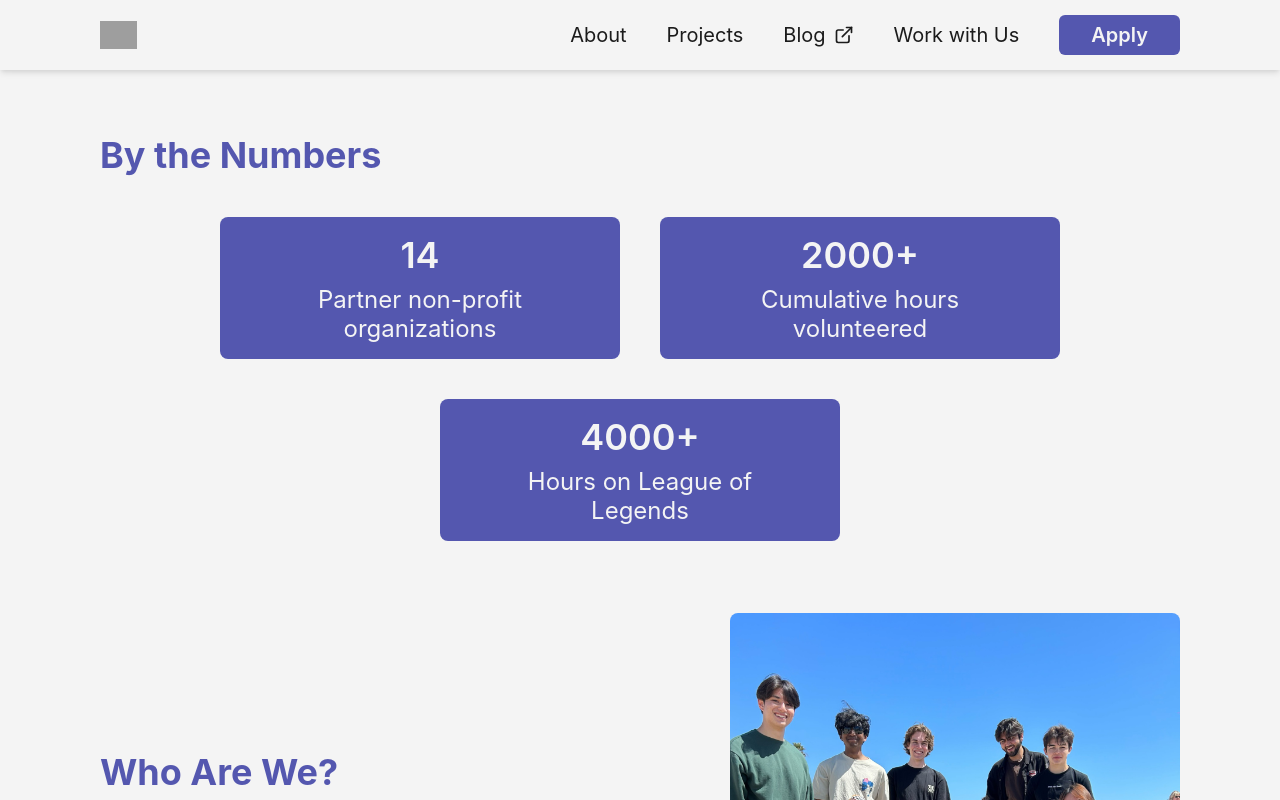
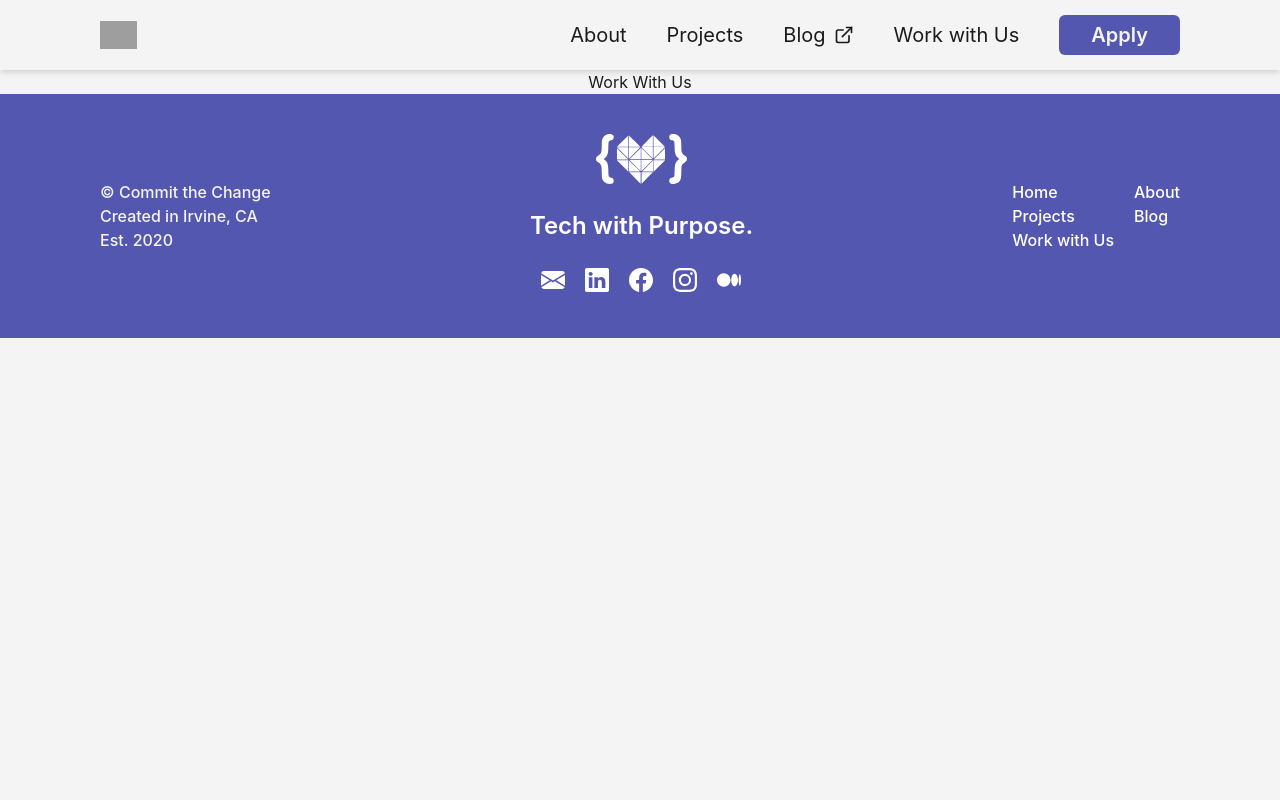
Before and after one commit to ctc-uci/website, a React (Vite) app: page /work-with-us in a window 1280 px wide. Before the commit this address led to /. Shown: the top 800 px of the page. Built offline with nearby package versions, Linux system fonts and the light colour scheme; grey boxes are pictures that could not be loaded.

Commit message:
feat: update links

```diff
--- a/src/App.tsx
+++ b/src/App.tsx
@@ -4,11 +4,11 @@
 
 import { AboutPage } from "./components/about/AboutPage";
 import { CatchAll } from "./components/CatchAll";
-import { ContactPage } from "./components/contact/ContactPage";
 import { Footer } from "./components/Footer";
 import { Header } from "./components/header/Header";
 import { LandingPage } from "./components/landing/LandingPage";
 import { ProjectsPage } from "./components/projects/ProjectsPage";
+import { WorkWithUsPage } from "./components/work-with-us/WorkWithUsPage";
 import { MAX_WIDTH } from "./styles/shared";
 
 export const App = () => {
@@ -36,8 +36,8 @@
             element={<ProjectsPage />}
           />
           <Route
-            path="/contact"
-            element={<ContactPage />}
+            path="/work-with-us"
+            element={<WorkWithUsPage />}
           />
           <Route
             path="*"
--- a/src/components/Footer.tsx
+++ b/src/components/Footer.tsx
@@ -135,10 +135,10 @@
   },
   {
     label: "Blog",
-    href: "https://medium.com",
+    href: "https://medium.com/@committhechange.uci",
   },
   {
     label: "Work with Us",
-    href: "/contact",
+    href: "/work-with-us",
   },
 ];
--- a/src/components/header/Header.tsx
+++ b/src/components/header/Header.tsx
@@ -39,12 +39,12 @@
   },
   {
     label: "Blog",
-    href: "https://www.medium.com", // ! FIXME: should go to CTC medium
+    href: "https://medium.com/@committhechange.uci",
     icon: ExternalLinkIcon,
   },
   {
     label: "Work with Us",
-    href: "/contact",
+    href: "/work-with-us",
   },
 ];
 
--- a/src/components/contact/ContactPage.tsx
+++ b/src/components/work-with-us/WorkWithUsPage.tsx
@@ -1,9 +1,9 @@
 import { Stack } from "@chakra-ui/react";
 
-export function ContactPage() {
+export function WorkWithUsPage() {
   return (
     <Stack>
-      <div>Contact</div>
+      <div>Work With Us</div>
     </Stack>
   );
 }
```
